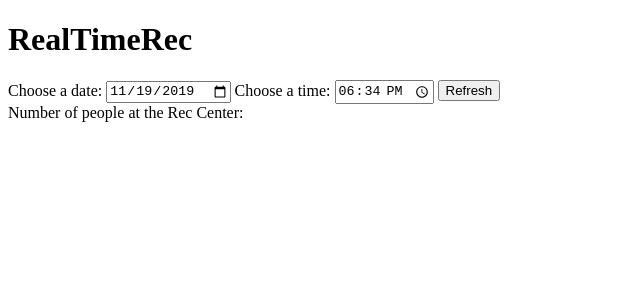
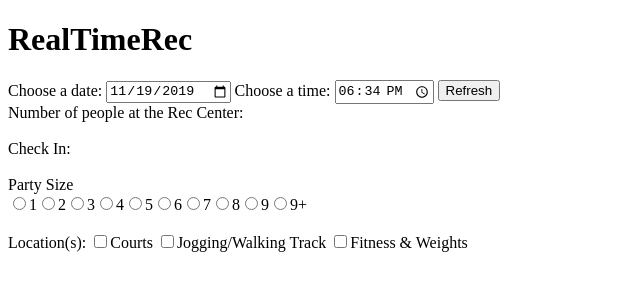
Before and after one commit to NeoMax97/RealTimeRec, a website: page public/index.html in a window 1280 px wide. Shown: the whole page, without its empty margins (0-640 px from the left). Drawn offline with nearby package versions, Linux system fonts and the light colour scheme; no server answers.

Commit message:
Added Check In feature. Only UI. No data is being processed yet.

```diff
--- a/public/index.html
+++ b/public/index.html
@@ -21,5 +21,36 @@
     <label for="population">Number of people at the Rec Center:</label>
     <label id="population"></label>
 
+    <br />
+    <br />
+
+    <!-- ******** Check In Section ********-->
+
+    <label id="check_in">Check In: </label>
+    <br />
+    <br />
+    <label id="party_size">Party Size</label>
+    <div id="div_party_size">
+      <!-- This part is filled out by popPartySize in index.js -->
+    </div>
+    <br />
+    <!-- This div contains checkboxes for users to pick a location -->
+    <label>Location(s):</label>
+    <input type="checkbox" id="cb_Courts" onclick="showSports(this.id)">Courts</input>
+    <input type="checkbox" id="cb_Track">Jogging/Walking Track</input>
+    <input type="checkbox" id="cb_fitness">Fitness & Weights</input>
+    <br />
+
+    <!--This div is hidden by default.
+        Will be visible if user selects Courts above. -->
+    <div id="div_courts" style="display: none">
+      <label>Sport(s): </label>
+      <input type="checkbox" id="cb_Courts_bball">Basketball</input>
+      <input type="checkbox" id="cb_Courts_badminton">Badminton</input>
+      <input type="checkbox" id="cb_Courts_volley">Volleyball</input>
+    </div>
+
+
+
 </body>
 </html>
--- a/public/js/index.js
+++ b/public/js/index.js
@@ -50,8 +50,53 @@ function getNumber() {
     })
 }
 
+// popPartySize populates the #div_party_size div with radiobuttons
+function popPartySize(){
+  var i;
+  var div_party = document.getElementById("div_party_size");
+  for (i = 1; i < 10; i++){
+    // Create a radio button and append to #div_party_size
+    var radioB = document.createElement("input");
+    radioB.type = "radio";
+    radioB.id = i.toString();
+    radioB.name = "radioParty";
+    radioB.value = i;
+    radioB.innerText = i;
+    div_party.appendChild(radioB);
+    // Create a label and append to #div_party_size
+    var label = document.createElement("label");
+    label.innerText = i.toString();
+    div_party.appendChild(label);
+  }
+  // Create a radio button and append to #div_party_size
+  var radioB = document.createElement("input");
+  radioB.type = "radio";
+  radioB.id = (i-1).toString()+"+";
+  radioB.name = "radioParty";
+  radioB.value = i;
+  radioB.innerText = (i-1)+"+";
+  div_party.appendChild(radioB);
+  // Create a label and append to #div_party_size
+  var label = document.createElement("label");
+  label.innerText = (i-1).toString()+"+";
+  div_party.appendChild(label);
+}
+
+
+// showSports hides/shows a div showing the sports that occur in the Courts
+function showSports(elem){
+  var div_courts = document.getElementById("div_courts");
+  var element = document.getElementById(elem);
+  if (element.checked == true){
+    div_courts.style.display = "inline";
+  }else{
+    div_courts.style.display = "none";
+  }
+}
+
 $().ready( function() {
     setDateandTime();
     getNumber();
+    popPartySize();
     $('#refresh').click(getNumber);
 })
```
